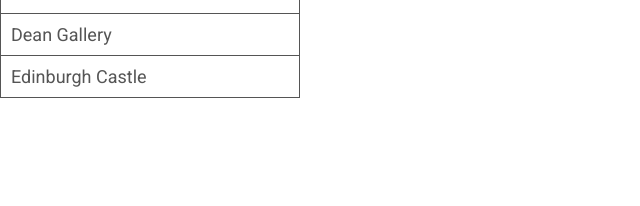
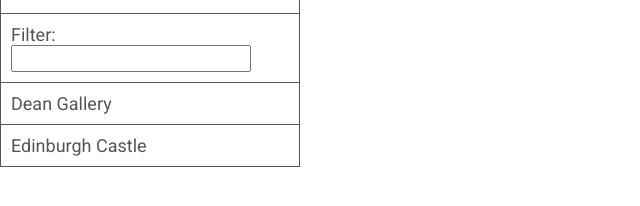
Before and after one commit to ritchmct/neighbourhood-map, a plain HTML site: page src/index.html in a window 1280 px wide. Both pictures are taken after a click on the element 271 px from the left and 30 px from the top of the page. Shown: the part 48-254 px from the top of the page, without its empty margins (0-640 px from the left). Drawn offline with Linux system fonts and the light colour scheme; some packages are replaced by stand-ins of ours.

Commit message:
Added filter field

```diff
--- a/src/css/style.css
+++ b/src/css/style.css
@@ -19,7 +19,7 @@
   height: 100%;
 }
 
-#list {
+#main {
   background-color: #FFF;
   position: absolute;
   left: 0px;
@@ -40,6 +40,16 @@
   padding: 10px;
   cursor: pointer;
   border-top: 1px solid;
+}
+
+#filter-list {
+  font-size: 1.5em;
+  padding: 10px;
+  border-top: 1px solid;
+}
+
+#filter {
+  font-size: 1em;
 }
 
 .header__title {
--- a/src/index.html
+++ b/src/index.html
@@ -10,22 +10,27 @@
   <link href="https://fonts.googleapis.com/css?family=Roboto:300,400,500" rel="stylesheet" type="text/css">
 </head>
 <body>
-  <div id="list">
+  <div id="main">
     <header class="header">
       <div class="header__inner">
         <h1 class="header__title">
           Neighbourhood Map
         </h1>
-        <div id="menu" class="header__menu" data-bind="click: togglePlaceListVisible">
+        <div id="menu" class="header__menu" data-bind="click: toggleListVisible">
           <svg xmlns="http://www.w3.org/2000/svg" viewBox="0 0 24 24">
-            <path d="M2 6h20v3H2zm0 5h20v3H2zm0 5h20v3H2z"/>
+            <path d="M2 6h20v3H2zm0 5h20v3H2zm0 5h20v3H2z" />
           </svg>
         </div>
       </div>
     </header>
-    <ul id="place-list" data-bind="foreach: placeList, visible: placeListVisible">
-      <li data-bind="text: name, click: $parent.selectPlace"></li>
-    </ul>
+    <div id="list" data-bind="visible: listVisible">
+      <div id="filter-list">Filter:
+        <input id="filter" type="text" data-bind="textInput: filterText, event: {keyup: filterPlaceList}">
+      </div>
+      <ul id="place-list" data-bind="foreach: filteredPlaceList">
+        <li data-bind="text: name, click: $parent.selectPlace"></li>
+      </ul>
+    </div>
   </div>
   <div id="map"></div>
   <script src="js/libs/jquery-2.2.1.min.js"></script>
@@ -35,7 +40,6 @@
   <script src="js/model.js"></script>
   <script src="js/viewModel.js"></script>
   <script src="js/viewMap.js"></script>
-  <script>console.log(neighbourMap.model.googleMapsKey)</script>
   <script src="https://maps.googleapis.com/maps/api/js?key=AIzaSyBvTqqqQmN6DRkaYvp23R-_YZCSgzG6Itg&region=GB&callback=neighbourMap.viewMap.initMap" async defer>
   </script>
 </body>
--- a/src/js/model.js
+++ b/src/js/model.js
@@ -64,7 +64,7 @@
   // Set up initial places
 
   o.model.city = 'Edinburgh';
-  o.model.countryCode = 'FR';
+  o.model.countryCode = 'GB';
   o.model.centerLocation = { lat: +55.95, lng: -3.21 };
 
   o.model.initialPlaces = [{
--- a/src/js/viewMap.js
+++ b/src/js/viewMap.js
@@ -33,7 +33,7 @@
     });
 
     // Create a marker for each place in the placeList
-    neighbourMap.viewModel.ViewModel.placeList().forEach(function(place) {
+    neighbourMap.viewModel.ViewModel.placeList.forEach(function(place) {
       place.marker = new google.maps.Marker({
         position: place.location,
         map: map,
--- a/src/js/viewModel.js
+++ b/src/js/viewModel.js
@@ -12,25 +12,52 @@
 
   var ViewModel = function() {
     var self = this;
-    self.placeListVisible = ko.observable(false);
 
-    self.placeList = ko.observableArray([]);
+    // List view. Not visible to start with
+    self.listVisible = ko.observable(false);
+    // Initialize observable array that will contain only the places which match the filter
+    self.filteredPlaceList = ko.observableArray([]);
 
+    // Populate a normal array with all the places defined in the model
+    self.placeList = [];
     neighbourMap.model.initialPlaces.forEach(function(place) {
       self.placeList.push(new Place(place));
     });
 
-    self.togglePlaceListVisible = function() {
-      if (self.placeListVisible()) {
-        self.placeListVisible(false);
+    // Function called when hamburger icon clicked
+    self.toggleListVisible = function() {
+      if (self.listVisible()) {
+        self.listVisible(false);
       } else {
-        self.placeListVisible(true);
+        self.listVisible(true);
       }
     };
 
-    this.currentPlace = ko.observable(this.placeList()[0]);
+    // Initialize text in filter input
+    self.filterText = ko.observable('');
 
-    this.selectPlace = function(clickedPlace) {
+    // Function called whenever anything is typed into Filter field
+    // Clears filteredPlaceList observable array and repopulates with only
+    // entries that match text typed in Filter field
+    // TODO: Need to look at removing markers too
+    self.filterPlaceList = function() {
+      self.filteredPlaceList.removeAll();
+      self.placeList.forEach(function (place) {
+        // console.log(self.filterText(), place.name(), place.name().search(self.filterText()));
+        if (place.name().search(self.filterText()) > -1) {
+          self.filteredPlaceList.push(place);
+        }
+      });
+    };
+
+    // Run function for initial list (copies all places into filteredPlaceList array)
+    self.filterPlaceList();
+
+    self.currentPlace = ko.observable(this.filteredPlaceList()[0]);
+
+    // Function called when a place name in the list is clicked
+    // Results in data being displayed on map. Same as if the marker had been clicked
+    self.selectPlace = function(clickedPlace) {
       self.currentPlace(clickedPlace);
       console.log(self.currentPlace());
       neighbourMap.viewMap.getData(self.currentPlace());
```
